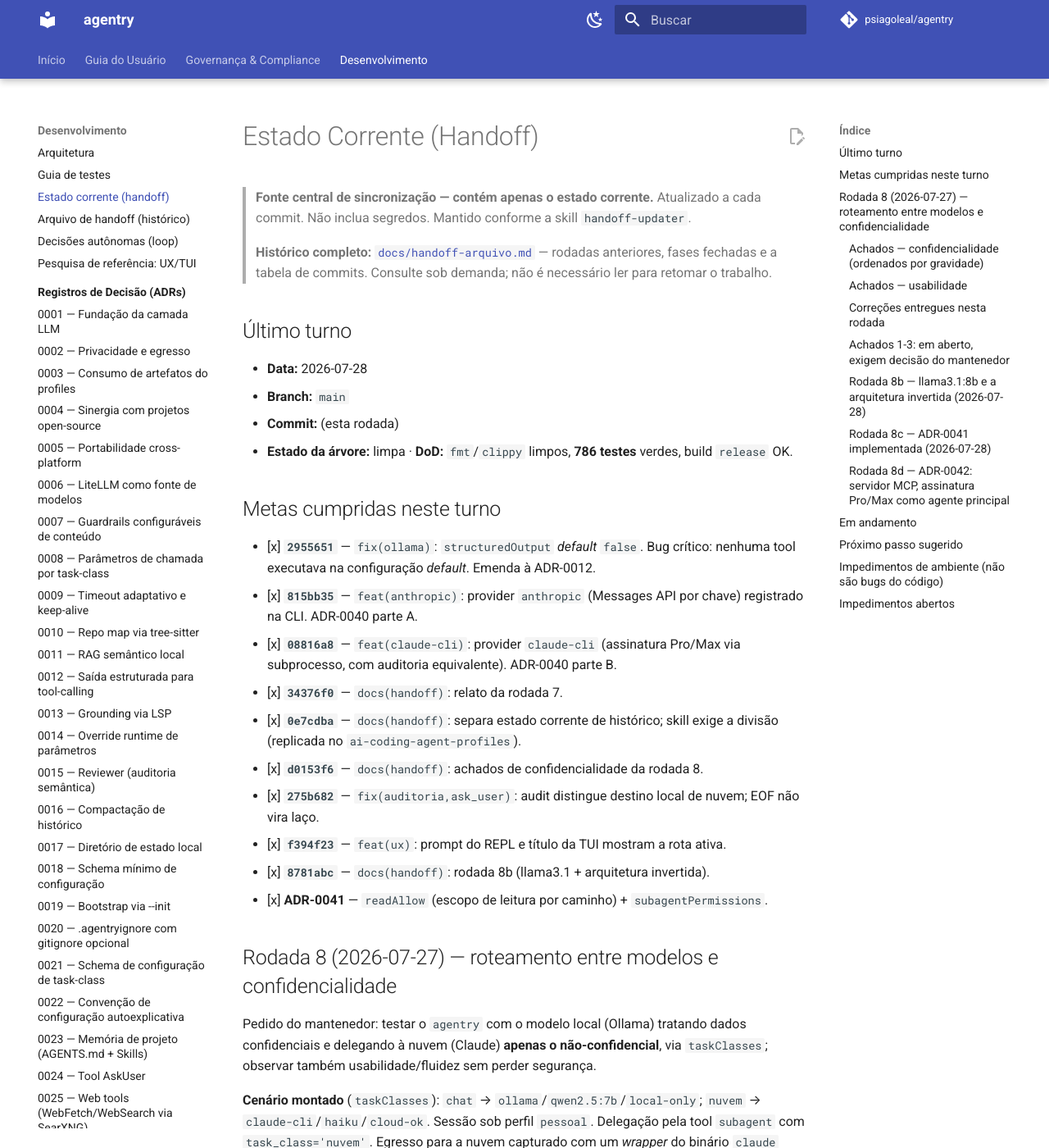
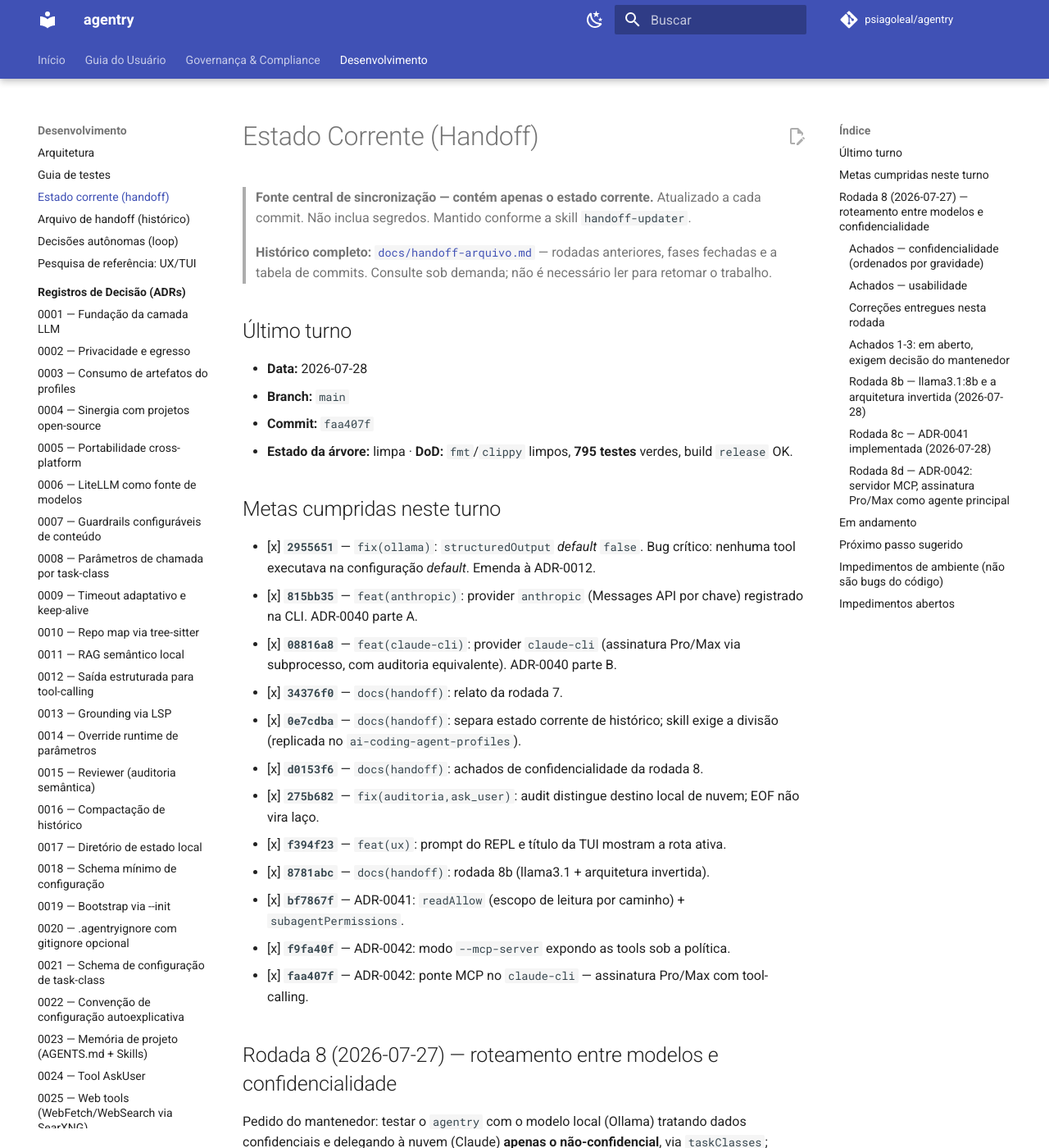
Before and after one commit to psiagoleal/agentry, an MkDocs documentation site: the page built from docs/CURRENT-STATE.md, in a window 1280 px wide and 1400 px high. Shown: the whole window at 82% size. Built offline with MkDocs 1.6.1 and Material for MkDocs 9.7.7, drawn with Linux system fonts in a browser that asks for light colours; comment, search, counter and statistics services are not loaded.

Commit message:
docs(handoff): registra hashes da rodada 8d
{agente: Claude Code; modelo: claude-opus-5}

```diff
--- a/docs/CURRENT-STATE.md
+++ b/docs/CURRENT-STATE.md
@@ -13,8 +13,8 @@
 
 - **Data:** 2026-07-28
 - **Branch:** `main`
-- **Commit:** (esta rodada)
-- **Estado da árvore:** limpa · **DoD:** `fmt`/`clippy` limpos, **786 testes** verdes, build
+- **Commit:** `faa407f`
+- **Estado da árvore:** limpa · **DoD:** `fmt`/`clippy` limpos, **795 testes** verdes, build
   `release` OK.
 
 ## Metas cumpridas neste turno
@@ -33,7 +33,11 @@
       não vira laço.
 - [x] **`f394f23`** — `feat(ux)`: prompt do REPL e título da TUI mostram a rota ativa.
 - [x] **`8781abc`** — `docs(handoff)`: rodada 8b (llama3.1 + arquitetura invertida).
-- [x] **ADR-0041** — `readAllow` (escopo de leitura por caminho) + `subagentPermissions`.
+- [x] **`bf7867f`** — ADR-0041: `readAllow` (escopo de leitura por caminho) +
+      `subagentPermissions`.
+- [x] **`f9fa40f`** — ADR-0042: modo `--mcp-server` expondo as tools sob a política.
+- [x] **`faa407f`** — ADR-0042: ponte MCP no `claude-cli` — assinatura Pro/Max com
+      tool-calling.
 
 ## Rodada 8 (2026-07-27) — roteamento entre modelos e confidencialidade
 
```
